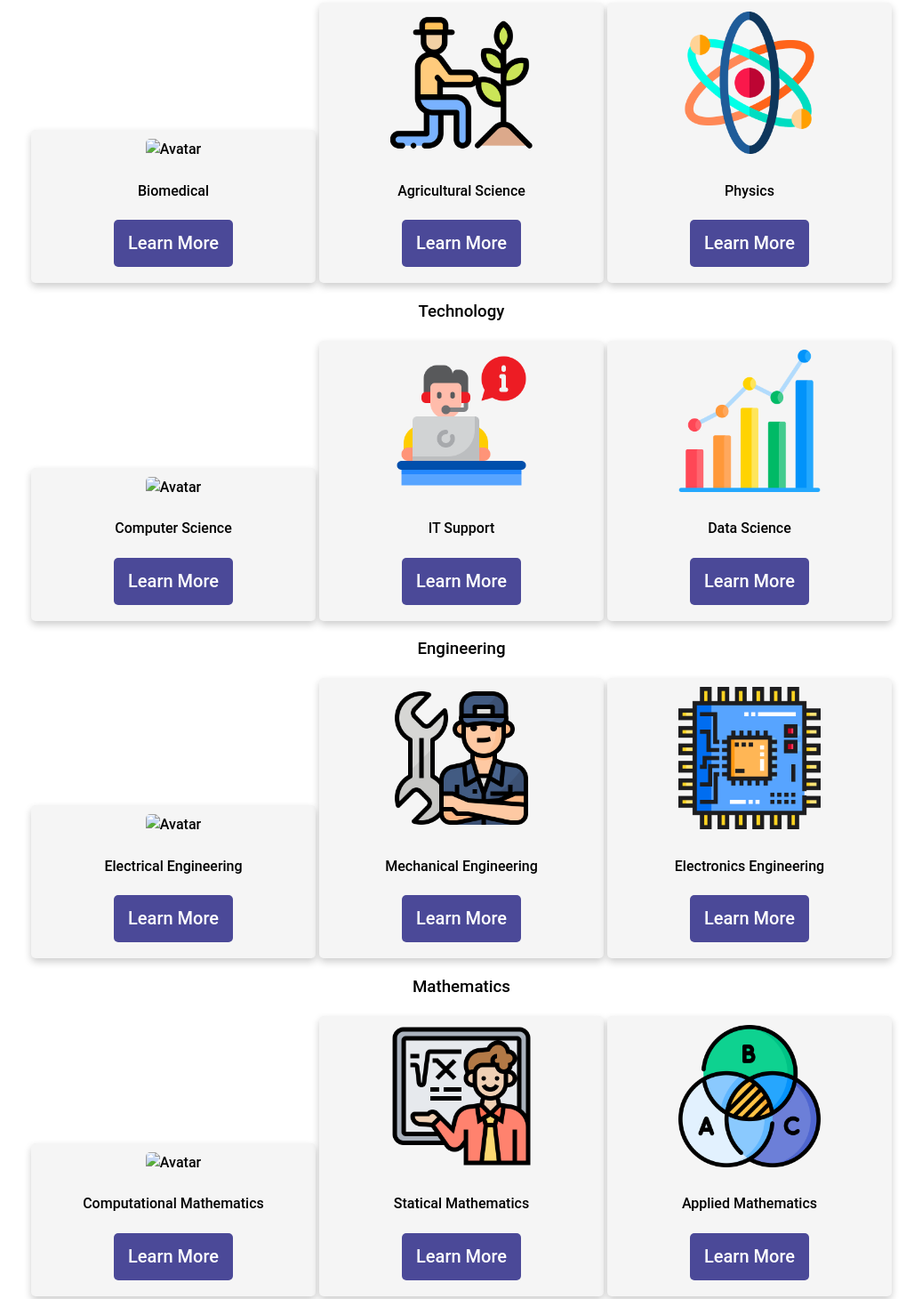
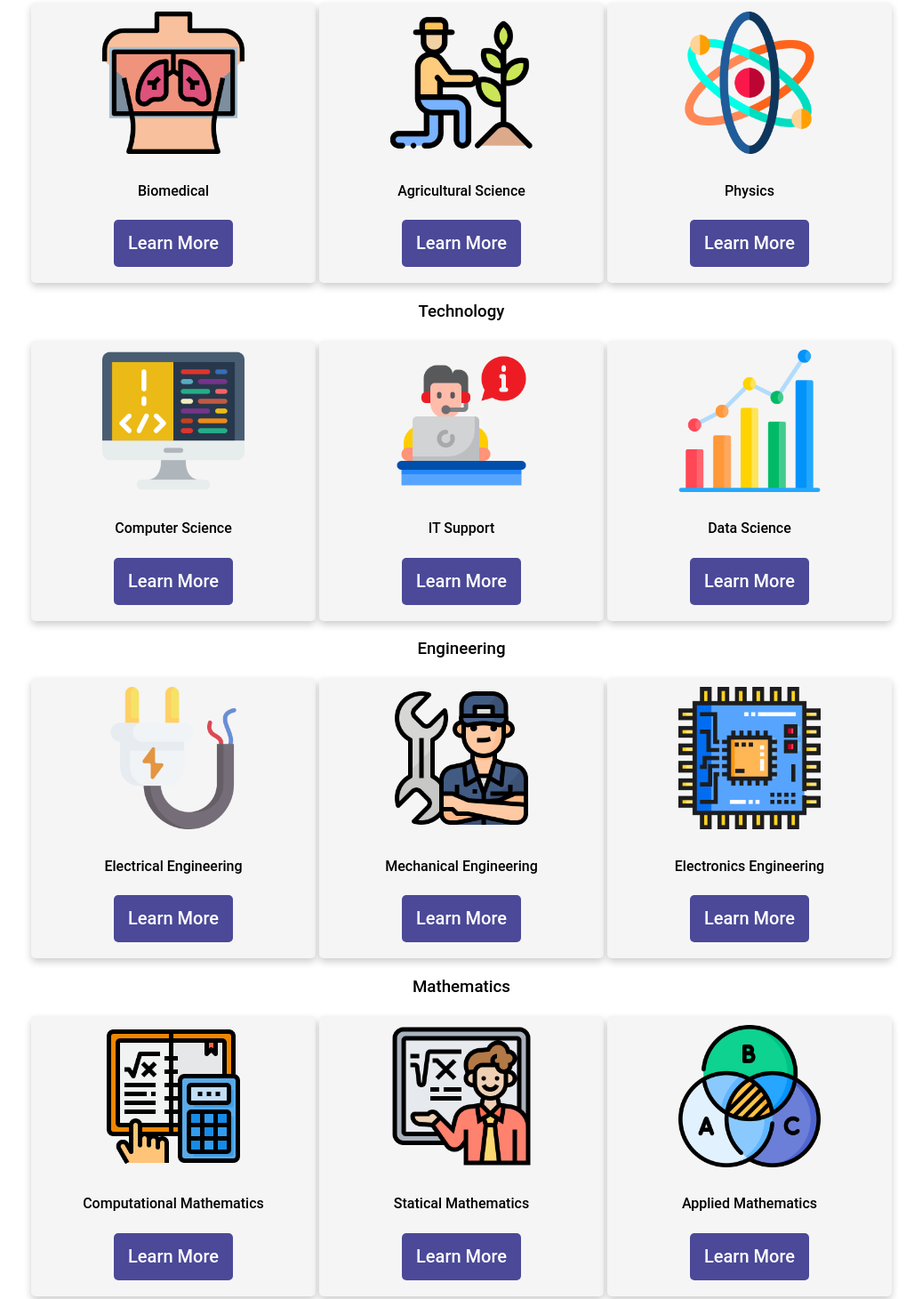
Before and after one commit to refilwe-m/Curiosity-Awards-Owls, a plain HTML site: page careers.html in a window 1280 px wide. Shown: the part 227-1687 px from the top of the page at 89% size, without its empty margins (121-1158 px from the left). Drawn offline with Linux system fonts and the light colour scheme; the site is published under a folder, as on GitHub Pages, so addresses that start at the root find nothing.

Commit message:
fixed urls

```diff
--- a/careers.html
+++ b/careers.html
@@ -63,7 +63,7 @@
         <h3>Science</h3>
         <div class="wrapper">
             <div class="card">
-                <img class="career-svg" src="/images/careers/medical.png" alt="Avatar" style="width:50%;">
+                <img class="career-svg" src="images/careers/medical.png" alt="Avatar" style="width:50%;">
                 <div class="info">
                     <h4><b>Biomedical</b></h4>
                     <p><a class="btn" href="">Learn More</a></p>
@@ -87,7 +87,7 @@
         <h3>Technology</h3>
         <div class="wrapper">
             <div class="card">
-                <img class="career-svg" src="/images/careers/CS.png" alt="Avatar" style="width:50%;">
+                <img class="career-svg" src="images/careers/CS.png" alt="Avatar" style="width:50%;">
                 <div class="info">
                     <h4><b>Computer Science</b></h4>
                     <p><a class="btn" href="comsci.html">Learn More</a></p>
@@ -112,7 +112,7 @@
         <h3>Engineering</h3>
         <div class="wrapper">
             <div class="card">
-                <img class="career-svg" src="/images/careers/Electrical.png" alt="Avatar" style="width:50%;">
+                <img class="career-svg" src="images/careers/Electrical.png" alt="Avatar" style="width:50%;">
                 <div class="info">
                     <h4><b>Electrical Engineering</b></h4>
                     <p><a class="btn" href="">Learn More</a></p>
@@ -136,7 +136,7 @@
         <h3>Mathematics</h3>
         <div class="wrapper">
             <div class="card">
-                <img class="career-svg" src="/images/careers/mathematics.png" alt="Avatar" style="width:50%;">
+                <img class="career-svg" src="images/careers/mathematics.png" alt="Avatar" style="width:50%;">
                 <div class="info">
                     <h4><b>Computational Mathematics</b></h4>
                     <p><a class="btn" href="">Learn More</a></p>
--- a/css/styles.css
+++ b/css/styles.css
@@ -25,7 +25,7 @@ a{
 /*H E A D E R*/
 header {
   color: var(--font-color);
-  background-image:url(/images/bg.jpg);
+  background-image:url(images/bg.jpg);
   background-size:100%;
   padding: 80px 0;
   text-align: center;
```
